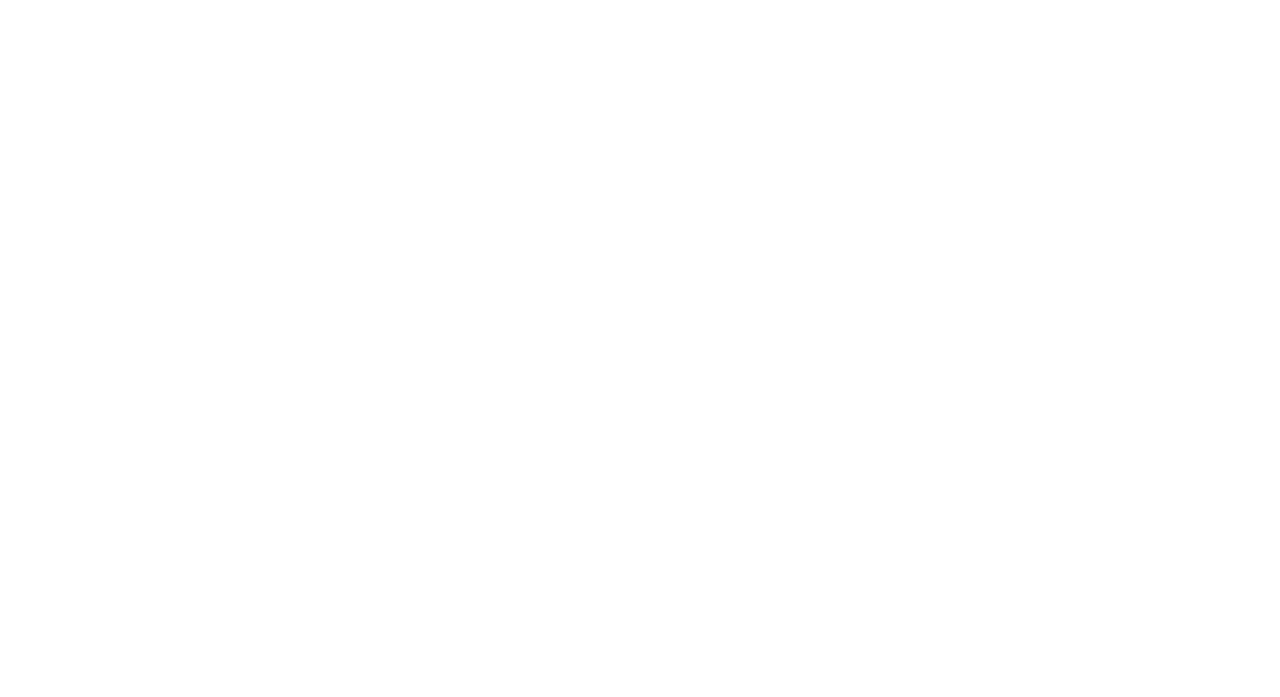
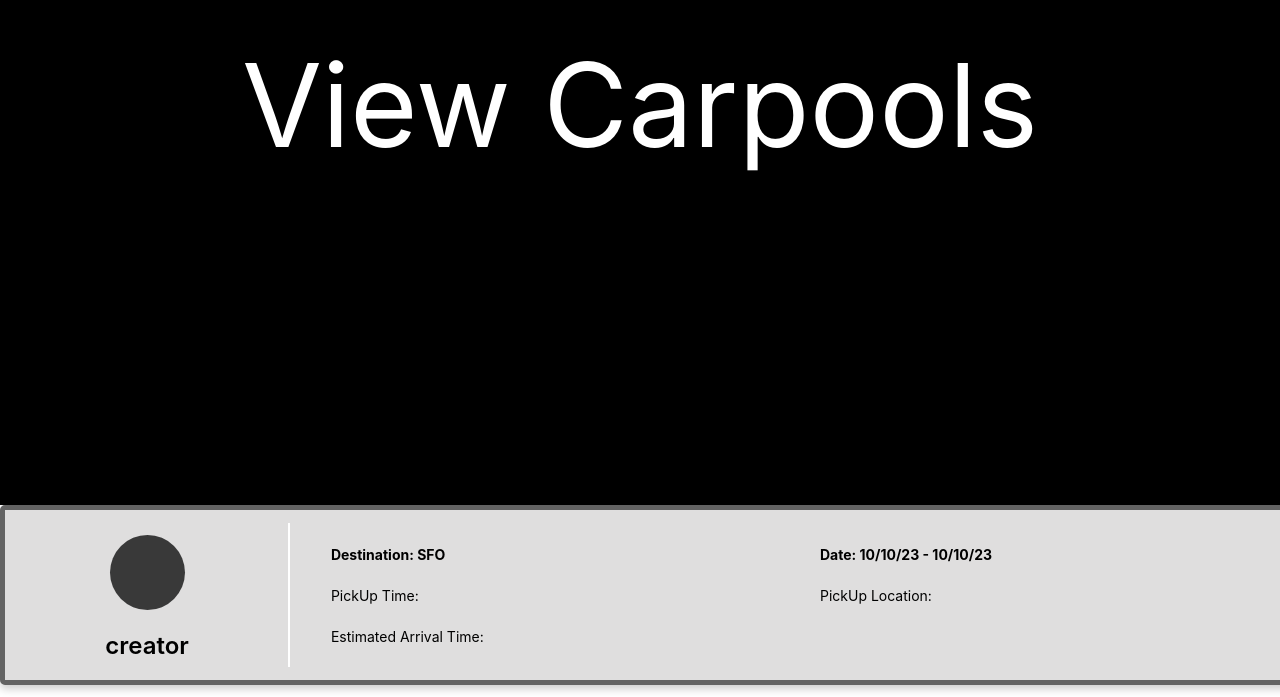
Before and after one commit to thomaspwang/CalPool, a React (Create React App) app in the folder calpool-fe/: page /view_carpools in a window 1280 px wide. Before the commit this address had no page. Shown: the part 295-992 px from the top of the page. Before the commit the page ends 800 px from the top, so only its background shows below. Built offline with nearby package versions, Linux system fonts and the light colour scheme.

Commit message:
made card

```diff
--- a/calpool-fe/src/App.css
+++ b/calpool-fe/src/App.css
@@ -1,6 +1,4 @@
-.App {
-  text-align: center;
-}
+
 
 .App-logo {
   height: 40vmin;
--- a/calpool-fe/src/App.js
+++ b/calpool-fe/src/App.js
@@ -1,5 +1,6 @@
 import logo from './logo.svg';
 import './App.css';
+import ViewCarpools from './pages/ViewCarpools.js';
 import {
   BrowserRouter as Router,
   Route,
@@ -15,6 +16,8 @@
           </Route>
           <Route path="/users">
           </Route>
+          <Route path="/view_carpools" element={<ViewCarpools/>}>
+          </Route>
           <Route path="/" element={<div>HELLO WORLD</div>}>
           </Route>
         </Routes>
--- a/calpool-fe/src/components/CarpoolCard.css
+++ b/calpool-fe/src/components/CarpoolCard.css
@@ -0,0 +1,97 @@
+.card {
+    box-shadow: 0 4px 8px 0 rgba(0,0,0,0.2);
+    transition: 0.3s;
+    /* border-radius: 5px; */
+    background-color: rgb(223, 222, 222);
+    border: 5px solid #636363;
+    padding: 5px;
+    border-radius: 5px;
+    width: 80rem;
+    height: 10rem;
+    display: flex;
+    justify-content: space-between;
+    align-items: center;
+    margin: 0 auto;
+  }
+
+  /* On mouse-over, add a deeper shadow */
+  .card:hover {
+    box-shadow: 0 8px 16px 0 rgba(0,0,0,0.2);
+  }
+
+  /* Add some padding inside the card container */
+  .grid-container {
+    padding: 40px 16px;
+    display: grid;
+    align-items: center;
+    column-gap: 10px;
+    width: 80%;
+    grid-template-columns: repeat(2, 1fr);
+    grid-auto-flow: row;
+  }
+
+  h4 {
+    text-align: center;
+  }
+
+  .parent {
+    padding: 2px 16px;
+    display: flex;
+    flex-direction: column;
+    justify-content: center; /* Align items to the center vertically */
+    align-items: center;
+    margin-top: 2%;
+    width: 20%;
+    padding-right: 20px;
+  }
+
+
+  .children {
+    display: flex;
+    justify-content: center;
+  }
+
+  .creator {
+    font-size: 24px;
+    font-weight: 600;
+    align-self: center;
+    text-align: center;
+  }
+
+  p {
+    font-size: 14px;
+    color: #000000;
+    line-height: 150%;
+    align-self: flex-start;
+    margin: 10px 25px;
+  }
+
+  .h4 {
+    text-align: center;
+  }
+
+  .date {
+    font-weight: bold;
+  }
+
+  .dest {
+    font-weight: bold;
+  }
+
+  .circle {
+    height: 75px;
+    width: 75px;
+    background-color: #393939;
+    border-radius: 50%;
+    display: inline-block;
+    align-self: flex-start;
+  }
+
+  .vertical-line{
+    width: 2px; /* Line width */
+    background-color: rgb(255, 255, 255); /* Line color */
+    height: 90%; /* Override in-line if you want specific height. */
+    float: left; /* Causes the line to float to left of content.
+      You can instead use position:absolute or display:inline-block
+      if this fits better with your design */
+  }
--- a/calpool-fe/src/components/CarpoolCard.js
+++ b/calpool-fe/src/components/CarpoolCard.js
@@ -1,8 +1,27 @@
 import React from "react";
 import './CarpoolCard.css';
 
-function CarpoolCard() {
 
+
+function CarpoolCard({creator, date, puTime, puLoc, eta, dest}) {
+    return (
+        <div class = "card">
+            <div className="parent">
+                <div className = "children" >
+                    <span className="circle"></span>
+                </div>
+                <h4><b className = "creator">{creator}</b></h4>
+            </div>
+            <div class="vertical-line"></div>
+            <div className = "grid-container">
+                <p className = "dest"> Destination: {dest} </p>
+                <p className = "date"> Date: {date} </p>
+                <p className = "details"> PickUp Time: {puTime} </p>
+                <p className = "details"> PickUp Location: {puLoc} </p>
+                <p className = "details"> Estimated Arrival Time: {eta} </p>
+            </div>
+        </div>
+    );
 }
 
 export default CarpoolCard;
--- a/calpool-fe/src/pages/ViewCarpools.css
+++ b/calpool-fe/src/pages/ViewCarpools.css
@@ -1,7 +1,3 @@
-.ViewCarpools {
-    text-align: center;
-  }
-
 
 .View-header {
     background-color: #000000;
--- a/calpool-fe/src/pages/ViewCarpools.js
+++ b/calpool-fe/src/pages/ViewCarpools.js
@@ -1,5 +1,6 @@
 import React from "react";
 import './ViewCarpools.css';
+import CarpoolCard from "../components/CarpoolCard"
 
 function ViewCarpools() {
     return (
@@ -7,6 +8,9 @@
             <header className = "View-header">
                 View Carpools
             </header>
+            <div>
+            <CarpoolCard dest = "SFO" creator="creator" date="10/10/23 - 10/10/23"/>
+        </div>
         </div>
     );
 }
```
Also changed, not shown: 1 other file (tests, documents, lock files or other folders).
